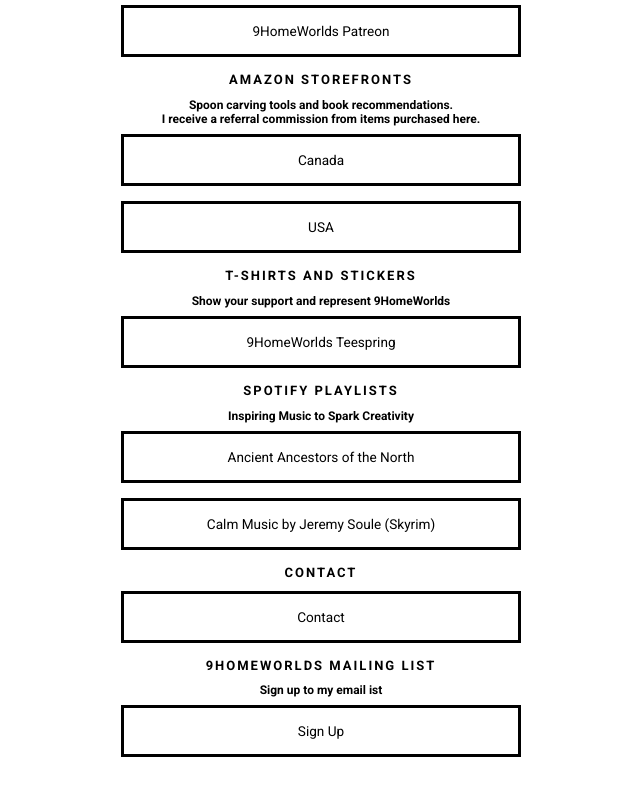
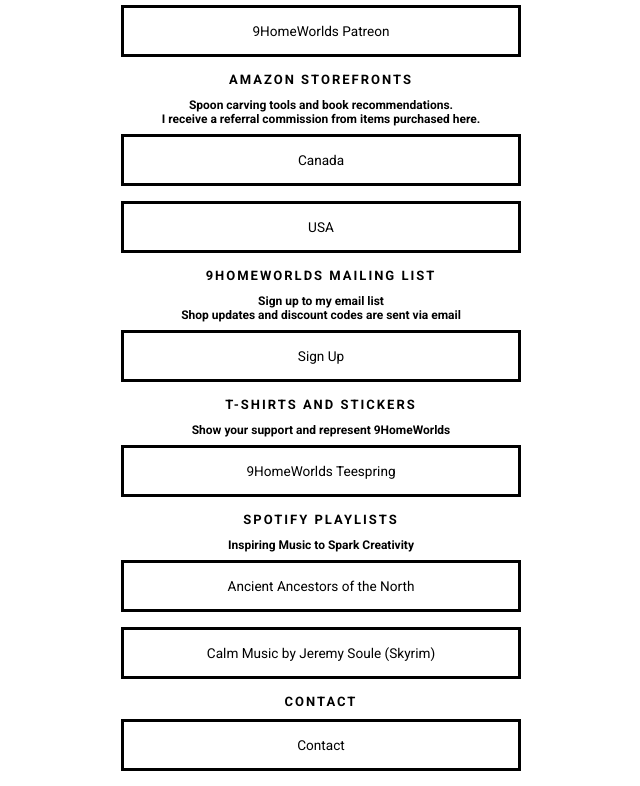
Before and after one commit to 9HomeWorlds/9homeworlds.github.io, a plain HTML site: page index.html in a window 1280 px wide. Shown: the part 531-1317 px from the top of the page, without its empty margins (319-959 px from the left). Drawn offline with Linux system fonts and the light colour scheme.

Commit message:
spelling mistake
.

```diff
--- a/index.html
+++ b/index.html
@@ -62,6 +62,14 @@
         <a href="https://www.amazon.ca/shop/9homeworlds" target="_blank">Canada</a>
         <a href="https://www.amazon.com/shop/9homeworlds" target="_blank">USA</a>
 
+		<!-- Mailing List -->
+        <h2>9HomeWorlds Mailing List</h2>
+
+		<h1>Sign up to my email list
+		<br>Shop updates and discount codes are sent via email</h1>
+
+        <a href="https://forms.aweber.com/form/70/964660870.htm" target="_blank">Sign Up</a>
+
 		<!-- Merch -->
         <h2>T-Shirts and Stickers</h2>
 
@@ -81,11 +89,5 @@
         <h2>Contact</h2>
 
         <a href="https://9homeworlds.wordpress.com/contact/" target="_blank">Contact</a>
-	    <!-- Mailing List -->
-        <h2>9HomeWorlds Mailing List</h2>
-
-		<h1>Sign up to my email ist</h1>
-
-        <a href="https://forms.aweber.com/form/70/964660870.htm" target="_blank">Sign Up</a>
     </body>
 </html>
```
